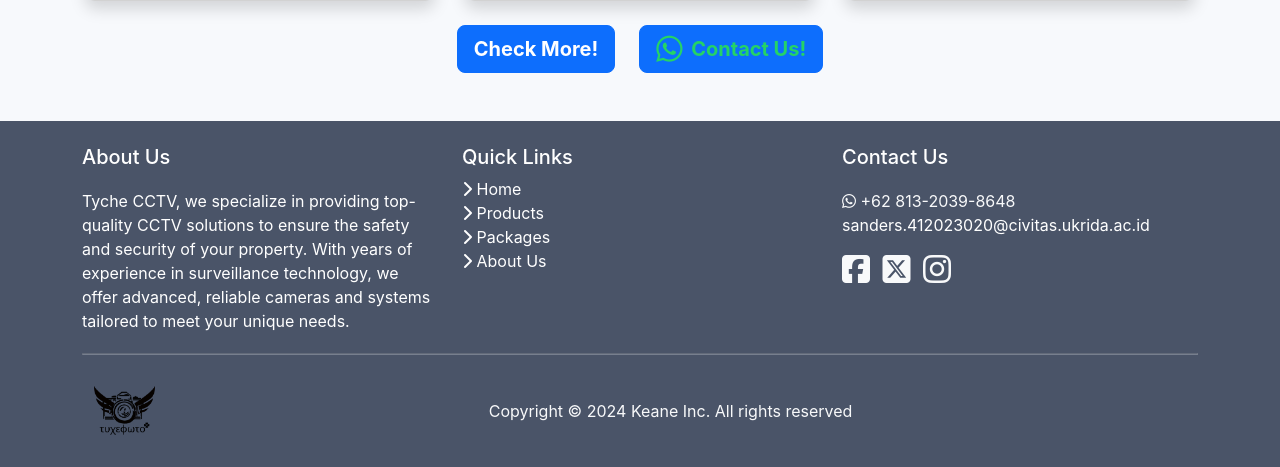
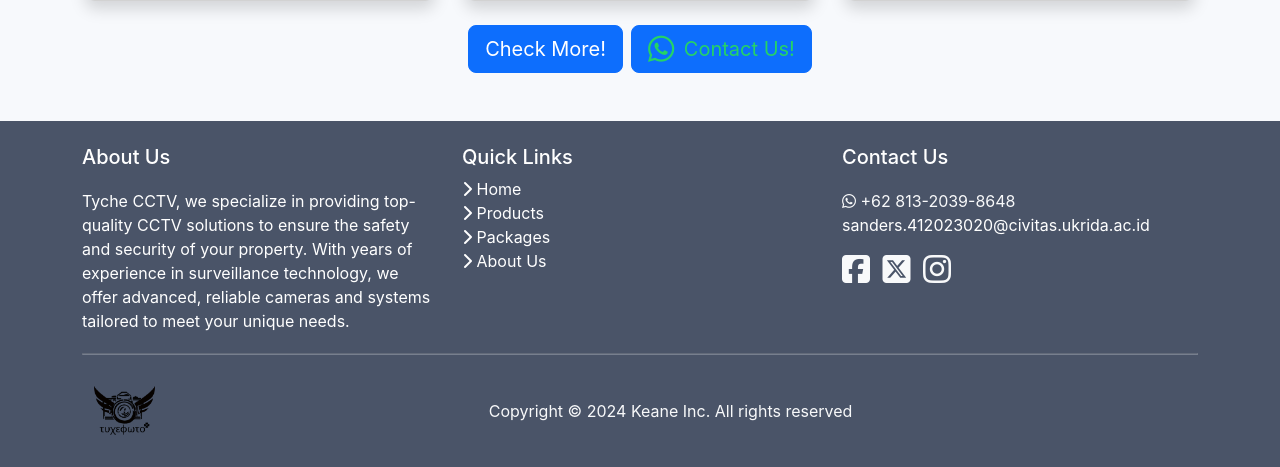
Before and after one commit to TycherosElfida/Webdev-1-Project-UAS, a PHP site: page / in a window 1280 px wide. Shown: the part 2751-3218 px from the top of the page. Run offline with PHP 8.4, Linux system fonts and the light colour scheme.

Commit message:
Tambah NIM, benerin installatio Pakages

```diff
--- a/includes/Views/easteregg.php
+++ b/includes/Views/easteregg.php
@@ -1,7 +1,8 @@
 <div class="container d-flex flex-column align-items-center justify-content-center min-vh-100">
     <img src="assets/images/11_17-2.png" alt="" class="img-fluid" style="max-width: 300px; height: auto;">
     <br>
-    <h1> Sanders Keane Dylan Daniyolla</h1>
+    <h1 class="text-center"> Sanders Keane Dylan Daniyolla</h1>
+    <h2 class="text-center"> 412023020</h2>
     <p class="text-center">I am the developer of this website. Feel free to say hi :)</p>
     <p class="text-center">My music preferences are western pop, J-pop, K-pop, C-pop, and EDM</p>
     <p class="text-center">Never date once. mostly date with my pc.</p>
--- a/includes/Views/packages.php
+++ b/includes/Views/packages.php
@@ -9,7 +9,7 @@
             <p class="lead fw-bold mb-4 text-warning">
                 Jangan ragu, amankan properti Anda sekarang!
             </p>
-            <a href="https://api.whatsapp.com/send?phone=6281234567890&text=Halo%20saya%20ingin%20konsultasi%20tentang%20paket%20CCTV%20Anda."
+            <a href="https://api.whatsapp.com/send/?phone=+6281320398648&text=Hello!%20I%20am%20interested%20in%20your%20CCTV%20services.%20Can%20you%20provide%20more%20details?"
             target="_blank"
             class="btn btn-success btn-lg d-flex align-items-center justify-content-center mx-auto"
             style="max-width: 300px;">
--- a/includes/sections/installationpackages.php
+++ b/includes/sections/installationpackages.php
@@ -95,18 +95,14 @@
         </div>
         <br>
         <div class="d-flex justify-content-center align-items-center">
-          <div class="row text-center">
+          <div class="row justify-content-center text-center g-2">
             <div class="col-auto">
-              <a class="btn btn-primary btn-lg" id="check-more-packages">
-                <strong>Check More!</strong>
-              </a>
+              <a class="btn btn-primary btn-lg" id="check-more-packages">Check More!</a>
             </div>
             <div class="col-auto">
               <a class="btn btn-primary btn-lg" id="contact-us">
-                <strong>
                   <i class="fa-brands fa-whatsapp fa-xl" style="color: #25d366;"></i>
                   <span style="color: #25d366;" class="ps-1">Contact Us!</span>
-                </strong>
               </a>
             </div>
           </div>
```
